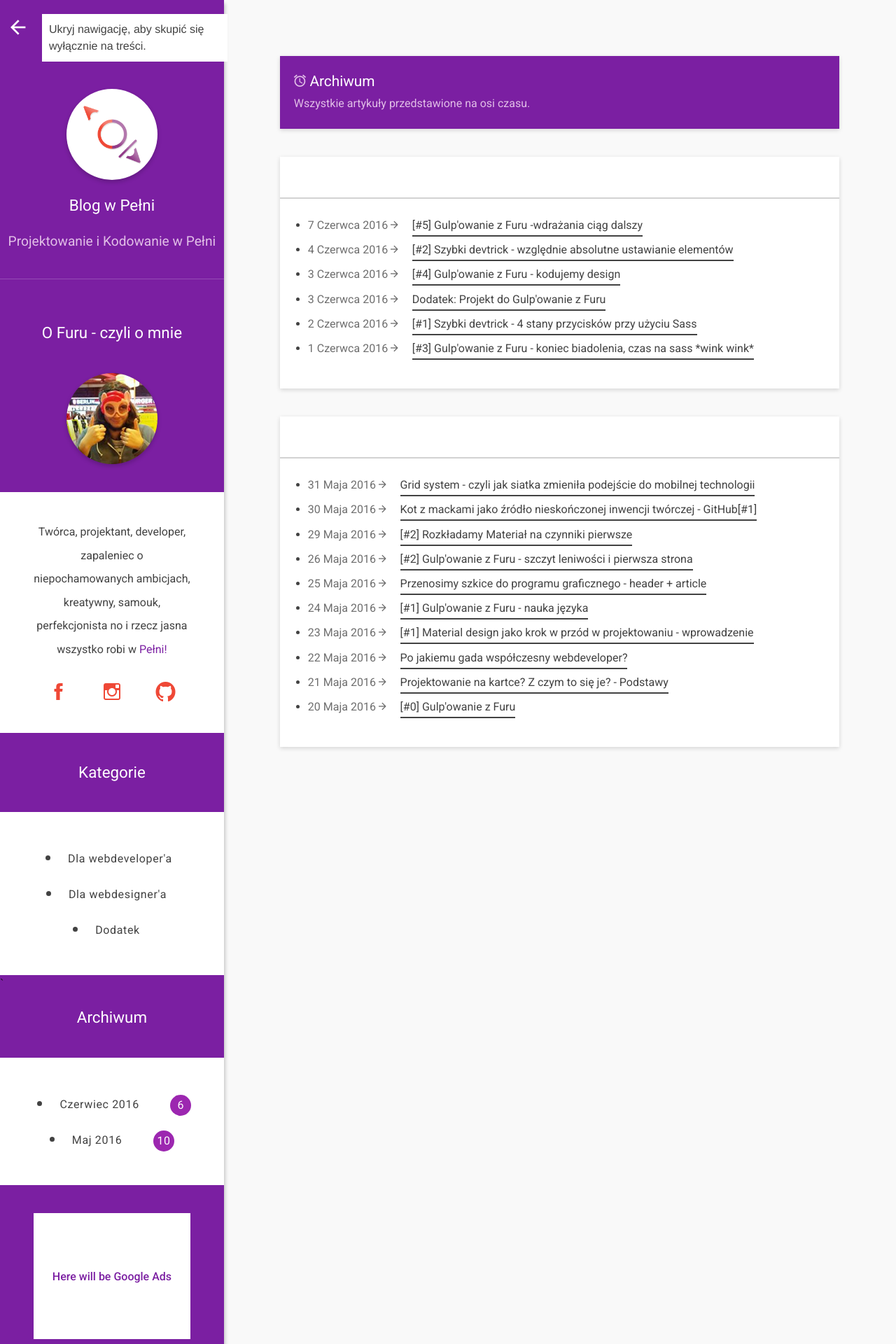
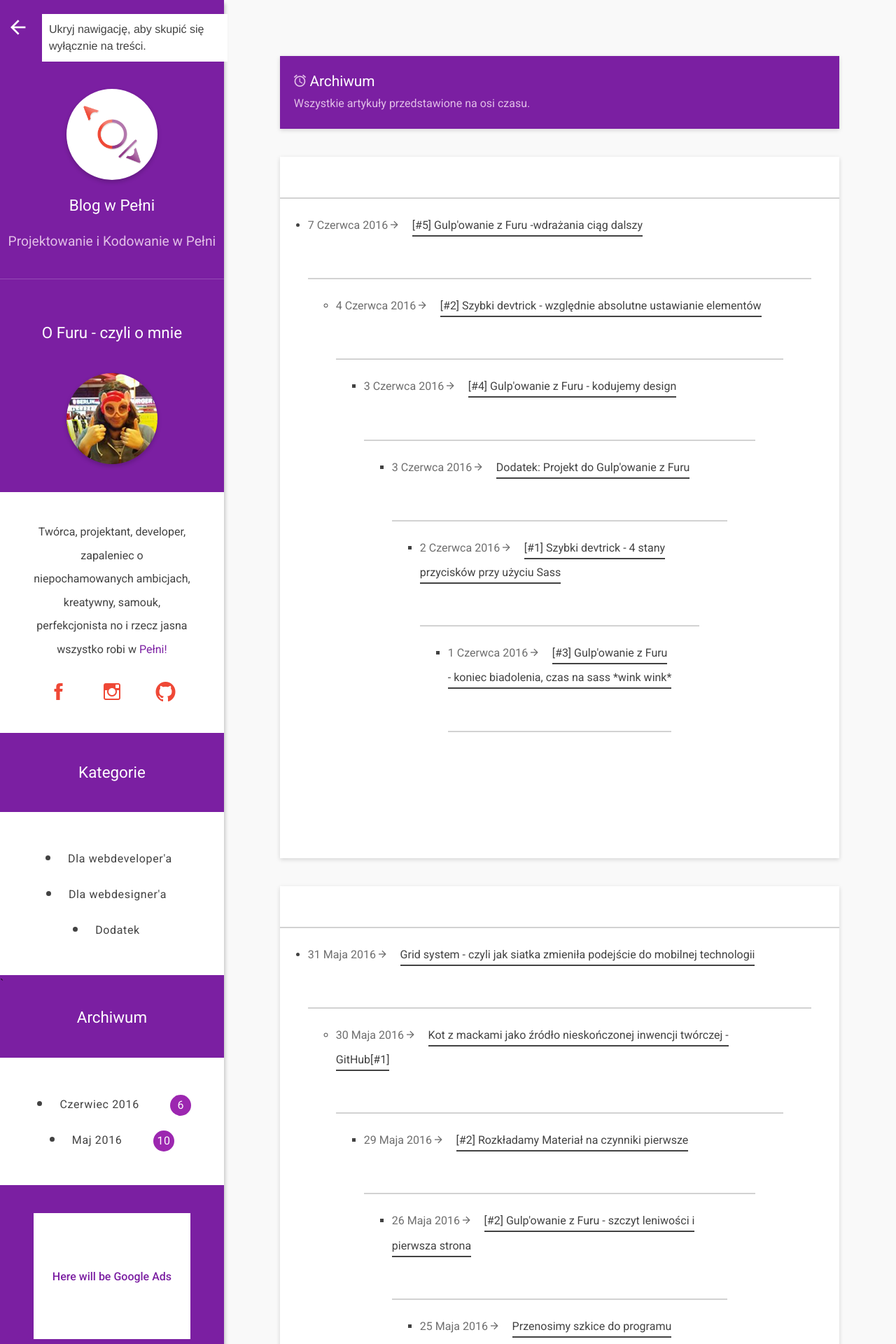
Before and after one commit to FuruArt/blog, a Jekyll site: the page built from archive.html, in a window 1280 px wide. Shown: the top 1920 px of the page at 70% size. Built offline with Jekyll 4.4.1, drawn with Linux system fonts in a browser that asks for light colours; some web fonts are replaced.

Commit message:
Update archive.html

```diff
--- a/archive.html
+++ b/archive.html
@@ -14,9 +14,9 @@ layout: default
 
   <div id="archive">
   {% assign month = post.date | date: '%B %Y' | replace:"January","Styczeń" | replace:"Februar","Luty" | replace:"March","Marzec" | replace: "April", "Kwiecień" | replace:"May","Maj" | replace:"June","Czerwiec" | replace:"July","Lipiec" | replace: "August","Sierpień" | replace: "September", "Wrześień" | replace "October", "Październik" | replace: "November", "Listopad" | replace:"December","Grudzień" %}
-  	<h3 class="month">{{ month }}</h3>
-  	<ul class="this">
     	{%for post in site.posts %}
+    	<h3 class="month">{{ month }}</h3>
+  	  <ul class="this">
       	{% unless post.next %}
         {% else %}
           {% capture year %}{{ post.date | date: '%B %Y' }}{% endcapture %}
```
